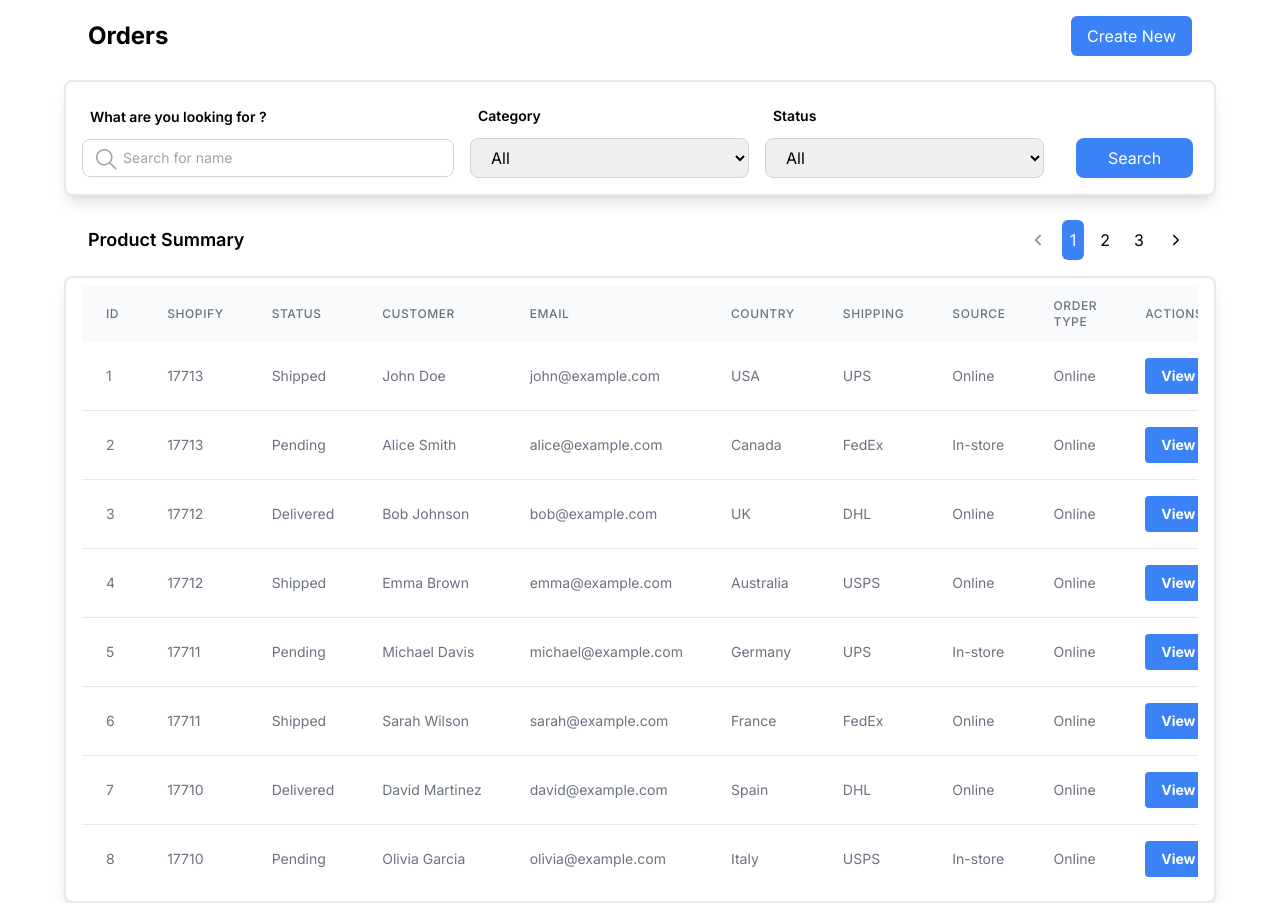
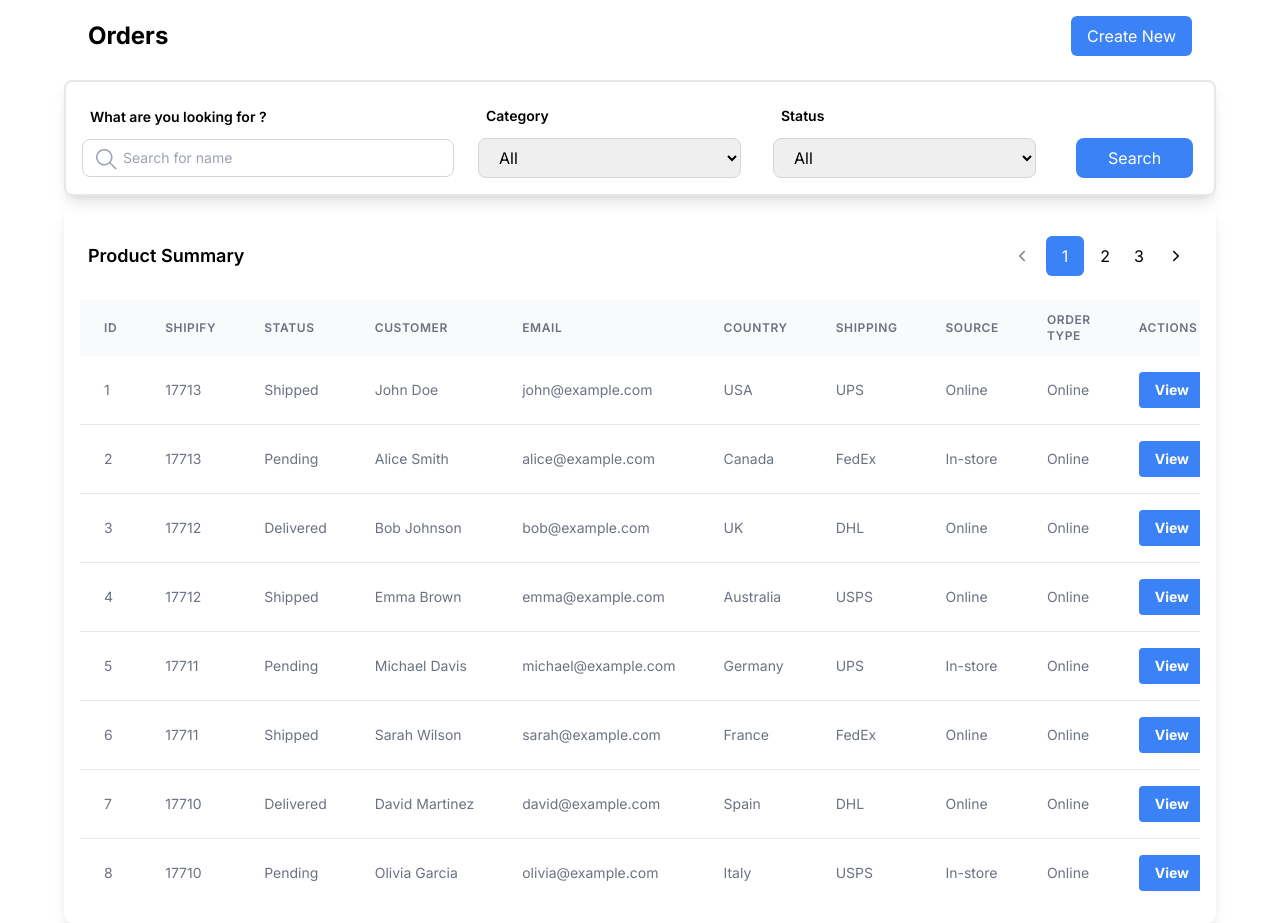
Before and after one commit to Ashutosh5333/Yoxaz, a Next.js app: page / in a window 1280 px wide. Built offline with nearby package versions, Linux system fonts and the light colour scheme.

Commit message:
feat:updated css

```diff
--- a/app/compnents/Pagination.tsx
+++ b/app/compnents/Pagination.tsx
@@ -13,7 +13,7 @@ const ProductSummaryWithPagination = ({
   );
 
   return (
-    <div className="container w-[90%] mx-auto py-4 px-6 flex items-center justify-between">
+    <div className="container  mx-auto py-4 px-6 flex items-center justify-between">
       <div className="flex items-center">
         <h2 className="text-lg font-semibold">Product Summary</h2>
       </div>
@@ -35,7 +35,7 @@ const ProductSummaryWithPagination = ({
             <button
               key={number}
               className={`mr-2 p-2 rounded-md focus:outline-none ${
-                currentPage === number ? "bg-blue-500 text-white" :""
+                currentPage === number ? "bg-blue-500 px-4 text-white" :""
               }`}
               onClick={() => paginate(number)}
             >
--- a/app/compnents/SearchBar.tsx
+++ b/app/compnents/SearchBar.tsx
@@ -32,7 +32,7 @@ const SearchBar = ({ onSearch,onFilterChange  }:any) => {
         {/* Search Bar */}
 
         <div className="w-[100%]  sm:w-1/3">
-          <label htmlFor="search" className="block py-2 px-2 text-sm font-semibold mb-1">
+          <label htmlFor="search" className="block py-2 px-2 text-[.8rem] lg:text-sm font-semibold mb-1">
              What are you looking for ?
           </label>
           <div className="relative">
@@ -52,7 +52,7 @@ const SearchBar = ({ onSearch,onFilterChange  }:any) => {
 
         {/* Category Dropdown */}
 
-        <div className="w-[100%] sm:ml-4 sm:w-1/4">
+        <div className="w-[100%] sm:ml-4 px-2 sm:w-1/4">
           <label htmlFor="category" className="block py-2 px-2 text-sm font-semibold mb-1">
             Category
           </label>
@@ -71,7 +71,7 @@ const SearchBar = ({ onSearch,onFilterChange  }:any) => {
 
         {/* Status Dropdown */}
 
-        <div className=" w-[100%] sm:ml-4 sm:w-1/4">
+        <div className=" w-[100%] px-2 sm:ml-4 sm:w-1/4">
           <label htmlFor="status" className="block py-2 px-2 text-sm font-semibold mb-1">
             Status
           </label>
--- a/app/compnents/Table.tsx
+++ b/app/compnents/Table.tsx
@@ -35,7 +35,7 @@ const Table = ({ searchTerm ,filterCriteria }:any) => {
 
 
   return (
-      <>
+      <div className='py-2 pt-4 w-[90%] m-auto border-red-700 shadow-lg rounded-lg'>
     <ProductSummaryWithPagination
         itemsPerPage={itemsPerPage}
         totalItems={filteredData.length}
@@ -43,41 +43,40 @@ const Table = ({ searchTerm ,filterCriteria }:any) => {
         currentPage={currentPage}
       />
 
-    <div className="flex w-[90%] shadow-lg rounded-lg px-4 m-auto py-2 border-2 flex-col md:flex-row items-center">
-
+    <div className="flex  px-4 m-auto py-2  flex-col md:flex-row items-center">
 
       <div className="w-[100%] m-auto overflow-scroll">
         <table className="min-w-full   px-2 divide-gray-200">
           <thead className="bg-gray-50">
-            <tr>
-              <th scope="col" className="px-6 py-3 text-left text-[.6rem] sm:text-xs font-medium text-gray-500 uppercase tracking-wider">
+            <tr className=''>
+              <th scope="col" className="px-6 py-3  text-left text-[.6rem] sm:text-xs font-semibold text-gray-500 uppercase tracking-wider">
                 ID
               </th>
-              <th scope="col" className="px-6 py-3 text-left text-[.6rem] sm:text-xs font-medium text-gray-500 uppercase tracking-wider">
-                SHOPIFY
+              <th scope="col" className="px-6 py-3 text-left text-[.6rem] sm:text-xs font-semibold text-gray-500 uppercase tracking-wider">
+                SHIPIFY
               </th>
-              <th scope="col" className="px-6 py-3 text-left text-[.6rem] sm:text-xs font-medium text-gray-500 uppercase tracking-wider">
+              <th scope="col" className="px-6 py-3 text-left text-[.6rem] sm:text-xs font-semibold text-gray-500 uppercase tracking-wider">
                 STATUS
               </th>
-              <th scope="col" className="px-6 py-3 text-left text-[.6rem] sm:text-xs font-medium text-gray-500 uppercase tracking-wider">
+              <th scope="col" className="px-6 py-3 text-left text-[.6rem] sm:text-xs font-semibold text-gray-500 uppercase tracking-wider">
                 CUSTOMER
               </th>
-              <th scope="col" className="px-6 py-3 text-left text-[.6rem] sm:text-xs font-medium text-gray-500 uppercase tracking-wider">
+              <th scope="col" className="px-6 py-3 text-left text-[.6rem] sm:text-xs font-semibold text-gray-500 uppercase tracking-wider">
                 EMAIL
               </th>
-              <th scope="col" className="px-6 py-3 text-left text-[.6rem] sm:text-xs font-medium text-gray-500 uppercase tracking-wider">
+              <th scope="col" className="px-6 py-3 text-left text-[.6rem] sm:text-xs font-semibold text-gray-500 uppercase tracking-wider">
                 COUNTRY
               </th>
-              <th scope="col" className="px-6 py-3 text-left text-[.6rem] sm:text-xs font-medium text-gray-500 uppercase tracking-wider">
+              <th scope="col" className="px-6 py-3 text-left text-[.6rem] sm:text-xs font-semibold text-gray-500 uppercase tracking-wider">
                 SHIPPING
               </th>
-              <th scope="col" className="px-6 py-3 text-left text-[.6rem] sm:text-xs font-medium text-gray-500 uppercase tracking-wider">
+              <th scope="col" className="px-6 py-3 text-left text-[.6rem] sm:text-xs font-semibold text-gray-500 uppercase tracking-wider">
                 SOURCE
               </th>
-              <th scope="col" className="px-6 py-3 text-left text-[.6rem] sm:text-xs font-medium text-gray-500 uppercase tracking-wider">
+              <th scope="col" className="px-6 py-3 text-left text-[.6rem] sm:text-xs font-semibold text-gray-500 uppercase tracking-wider">
                 ORDER TYPE
               </th>
-              <th scope="col" className="px-6 py-3 text-left text-[.6rem] sm:text-xs font-medium text-gray-500 uppercase tracking-wider">
+              <th scope="col" className="px-6 py-3 text-left text-[.6rem] sm:text-xs font-semibold text-gray-500 uppercase tracking-wider">
                 ACTIONS
               </th>
             </tr>
@@ -105,7 +104,7 @@ const Table = ({ searchTerm ,filterCriteria }:any) => {
         </table>
       </div>
     </div>
-    </>
+    </div>
   );
 };
 
```
